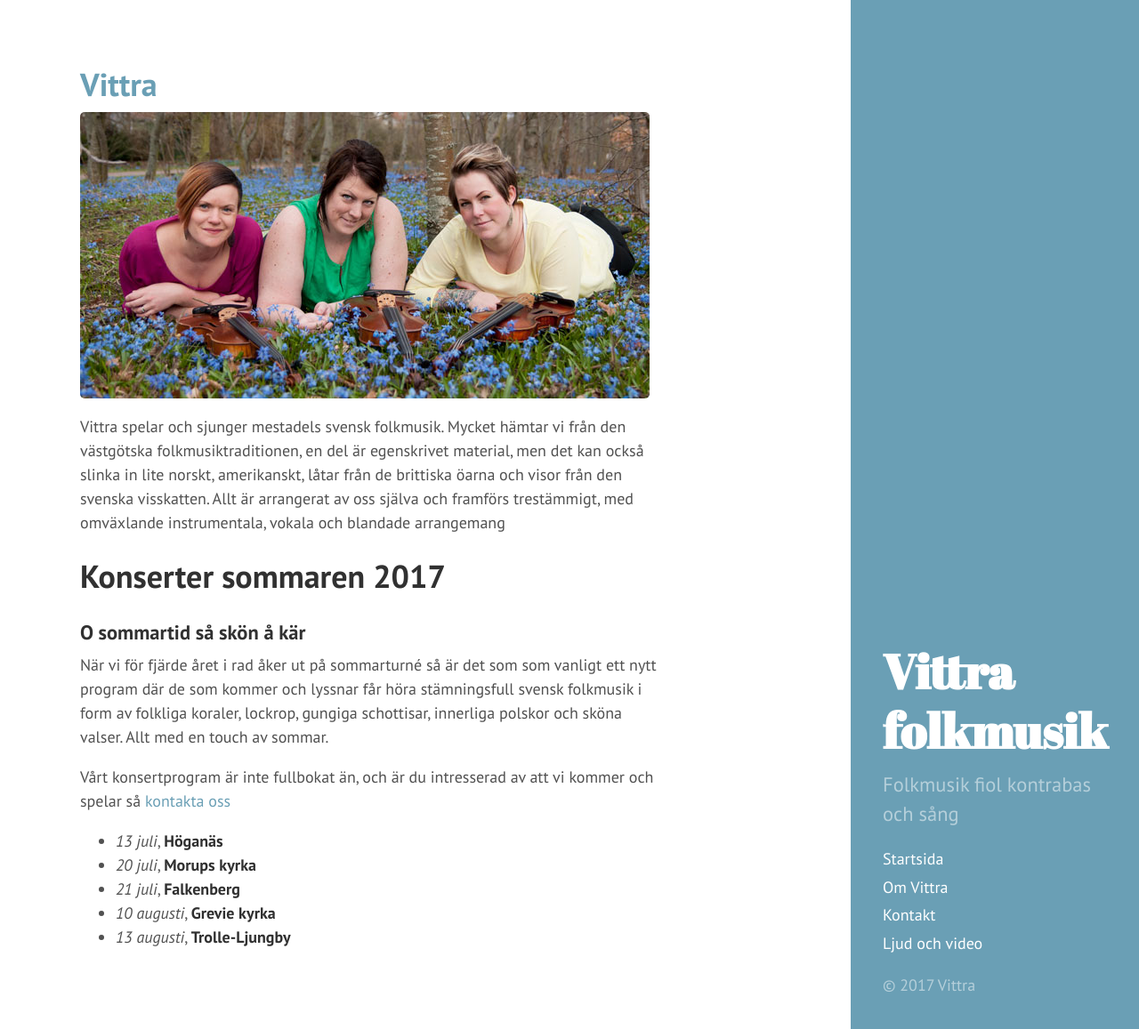
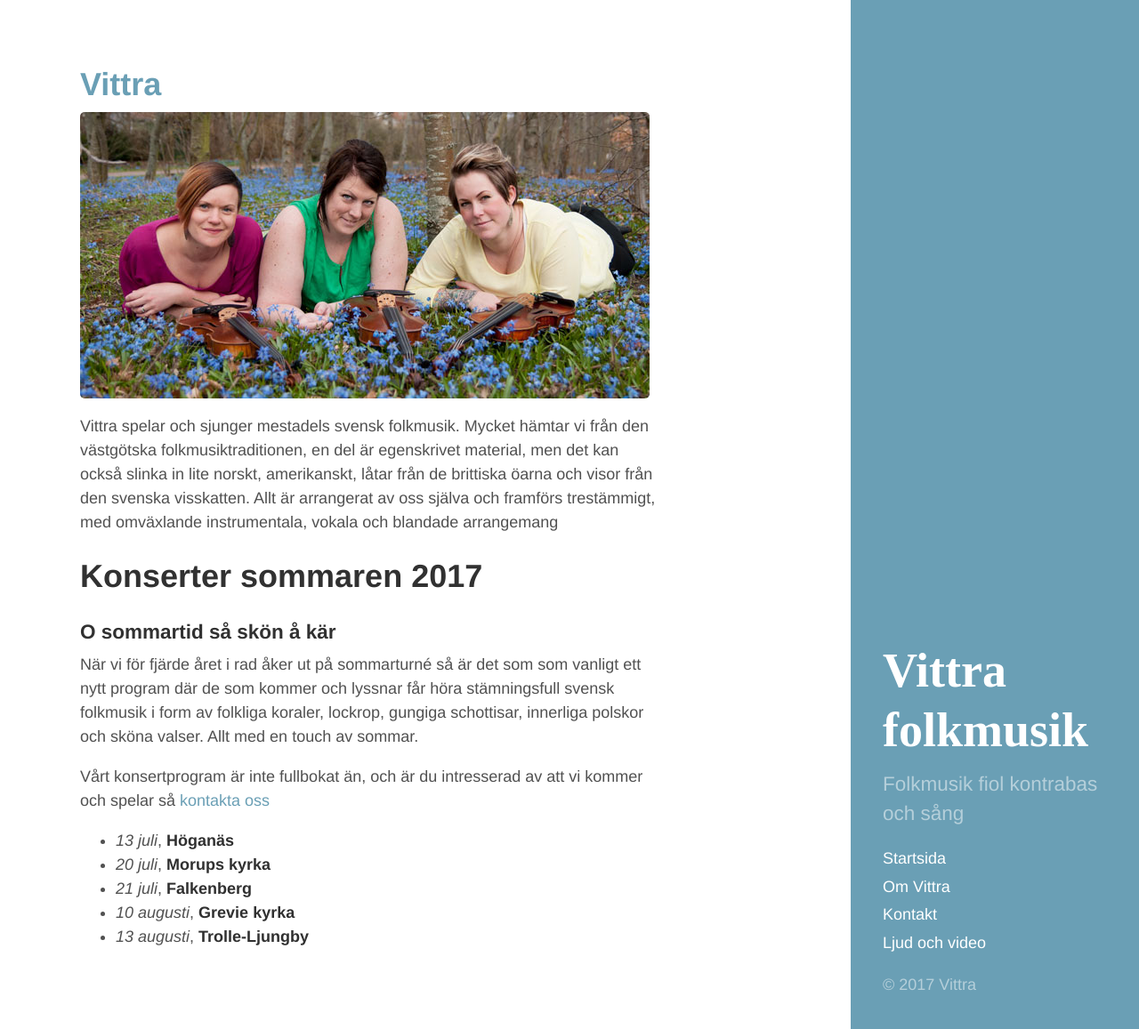
Before and after one commit to trinning/trinning.github.io, a Jekyll site: the page built from index.md, in a window 1280 px wide and 1157 px high. Shown: the whole window at 89% size. Built offline with Jekyll 4.4.1, drawn with Linux system fonts in a browser that asks for light colours.

Commit message:
font tag

```diff
--- a/_includes/head.html
+++ b/_includes/head.html
@@ -18,8 +18,8 @@
   <link rel="stylesheet" href="{{ sitegithub.url }}/assets/css/poole.css">
   <link rel="stylesheet" href="{{ site.github.url }}/assets/css/syntax.css">
   <link rel="stylesheet" href="{{ site.github.url }}/assets/css/hyde.css">
-  <link rel="stylesheet" href="https://fonts.googleapis.com/css?family=PT+Sans:400,400italic,700|Abril+Fatface">
-
+  <link rel="stylesheet" href="https://fonts.googleapis.com/css?family=PT+Sans:400,400italic,700>
+  <link rel="stylesheet" type="text/css" href="//fonts.googleapis.com/css?family=Abril+Fatface" />
   <!-- Icons -->
   <link rel="apple-touch-icon-precomposed" sizes="144x144" href="{{ site.github.url }}/assets/apple-touch-icon-144-precomposed.png">
                                  <link rel="shortcut icon" href="{{ site.github.url }}/assets/favicon.ico">
```
Also changed, not shown: 2 other files.
